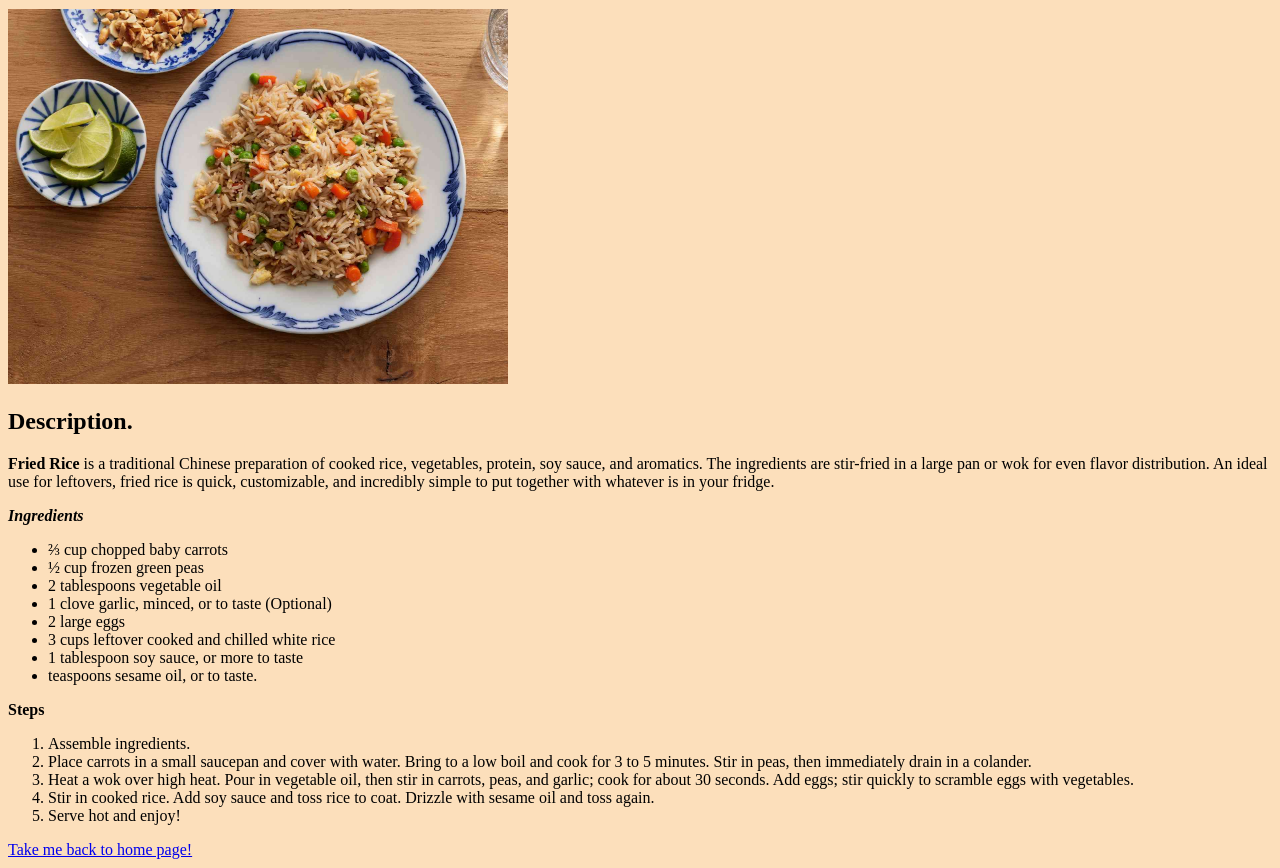
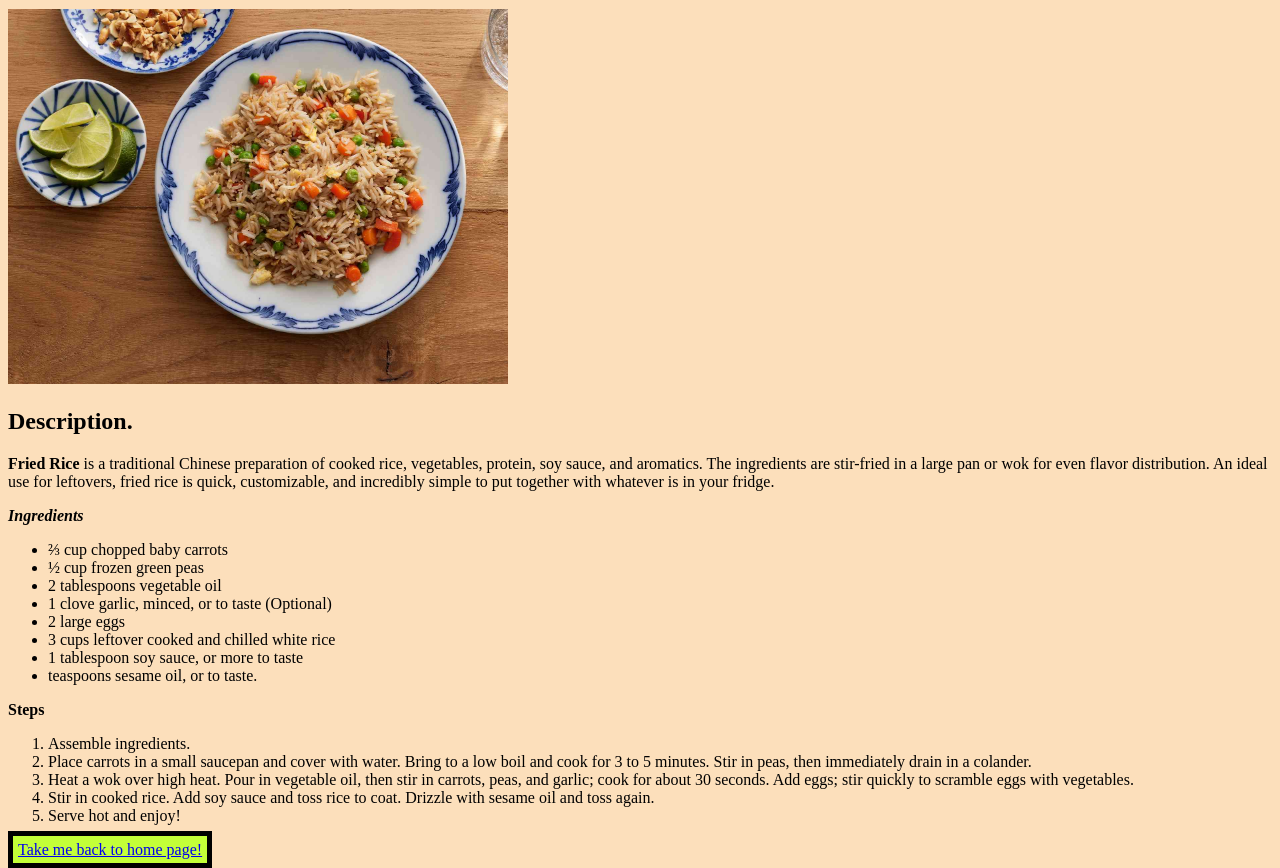
Before and after one commit to lawrence-Fafa/odin-recipes, a plain HTML site: page recipes/frice.html in a window 1280 px wide. Shown: the part 103-971 px from the top of the page. Drawn offline with Linux system fonts and the light colour scheme.

Commit message:
Use of class, edit style.css of recipes and application of box model

```diff
--- a/recipes/frice.html
+++ b/recipes/frice.html
@@ -69,7 +69,7 @@
 
     </ol>
 
-    <a href="../index.html">Take me back to home page!</a>
+    <a href="../index.html" class="button">Take me back to home page!</a>
 
 
 
--- a/recipes/style.css
+++ b/recipes/style.css
@@ -13,3 +13,11 @@ img{
     width: 500px;
     height: auto;
 }
+
+.button{
+    width: 150px;
+    height: 80px;
+    padding: 5px;
+    border: 5px solid black;
+    background-color: rgb(195, 255, 56);
+}
--- a/style.css
+++ b/style.css
@@ -16,3 +16,10 @@ li{
     font-family: Arial, Helvetica, sans-serif;
     font-size: 20px;
 }
+
+.button{
+    width: 200px;
+    height: 80px;
+    padding: 1em;
+    border: 2px black;
+}
```
Also changed, not shown: recipes/jollof.html (+1 -1 lines), recipes/psoup.html (+1 -1 lines).
